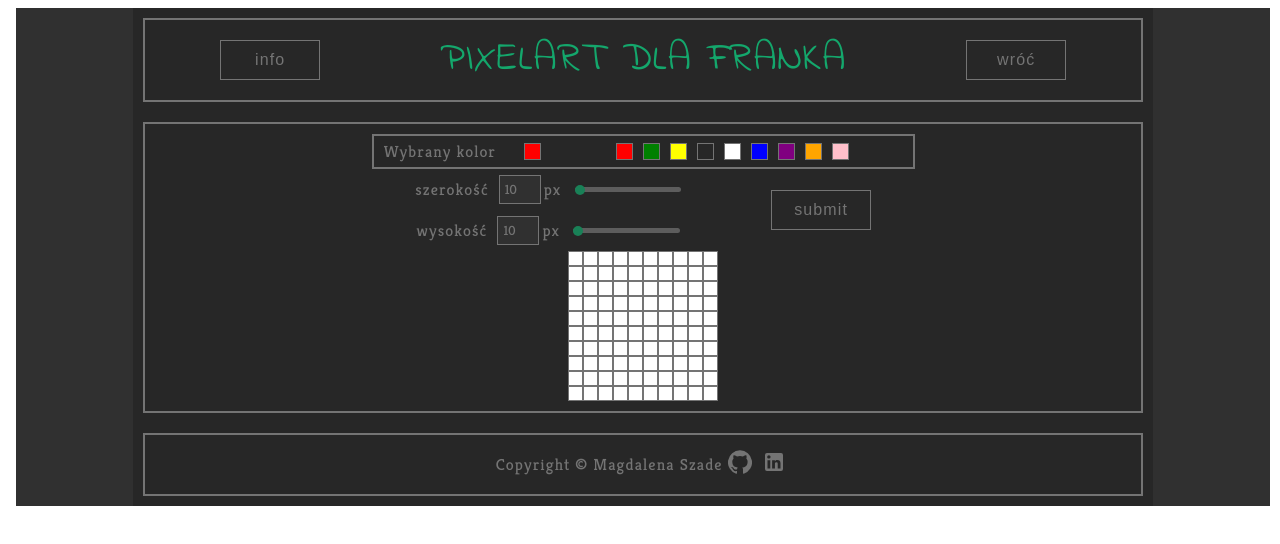
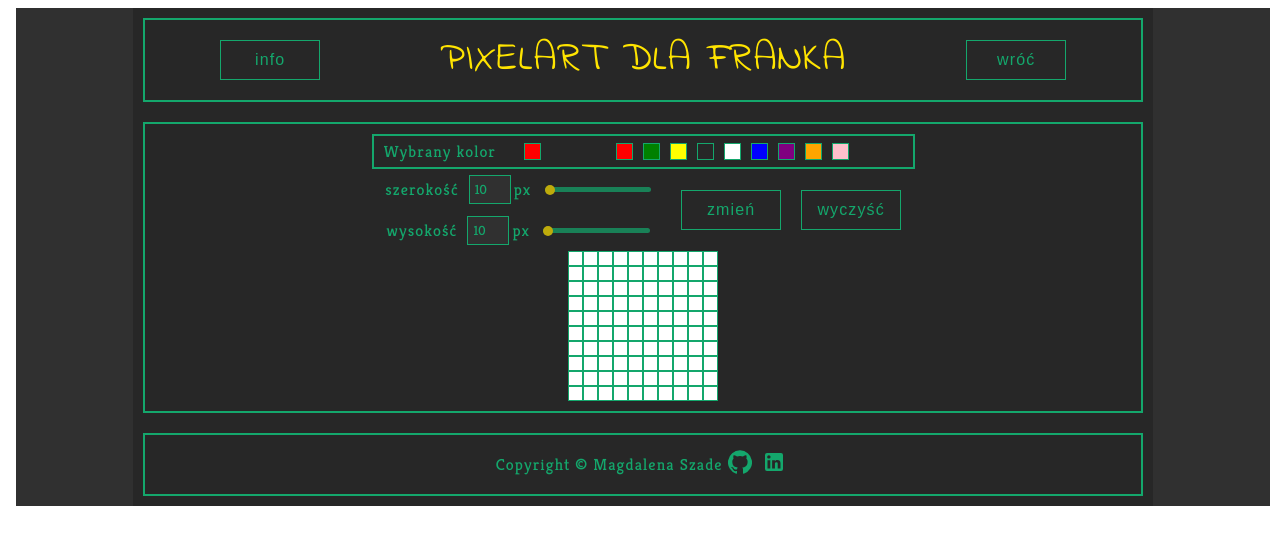
Before and after one commit to MagdaSzade/pixelart, a React (Create React App) app in the folder client/: page / in a window 1280 px wide. Shown: the top 544 px of the page. Built offline with nearby package versions, Linux system fonts and the light colour scheme.

Commit message:
Start to draw - clear not working

```diff
--- a/client/src/actions/index.js
+++ b/client/src/actions/index.js
@@ -19,17 +19,21 @@ export const selectColor = (color) => {
     }
 }
 
-export const widthOfPixelArt = (width) => {
+export const isNotBlank = () => {
     return {
-        type: "WIDTH",
-        payload: width
+        type: "NOT_BLANK",
     }
 }
 
-export const heightOfPixelArt = (height) => {
+export const sizeOfPixelArt = (width, height, blank) => {
+    const payload = {
+        width: width,
+        height: height,
+        blank: blank
+    }
     return {
-        type: "HEIGHT",
-        payload: height
+        type: "SELECT_SIZE",
+        payload: payload
     }
 }
 
--- a/client/src/components/contentComponents/DrawArt.js
+++ b/client/src/components/contentComponents/DrawArt.js
@@ -1,9 +1,13 @@
 import React from 'react';
 import { connect } from 'react-redux';
 
+import { isNotBlank } from '../../actions';
+
 class DrawArt extends React.Component {
 
-    art = new Array();
+    state = {
+        art:  []
+    }
 
     createArray() {
         const canva = new Array(this.props.height);
@@ -20,16 +24,29 @@ class DrawArt extends React.Component {
                 }
             }
         }
-        this.art = canva;
-        return canva;
+        console.log("1", this.props.isBlank);
+        if (this.state.art.length === 0 || this.props.isBlank) {
+            this.state.art = canva;
+            this.props.isNotBlank();
+        } else {
+            const height = (this.state.art.length <= canva.length) ? this.state.art.length : canva.length;
+            const width = (this.state.art[0].length <= canva[0].length) ? this.state.art[0].length : canva[0].length;
+            for (let i = 0; i < height; i++) {
+                for (let j = 0; j < width; j++) {
+                    canva[i][j].color = this.state.art[i][j].color;
+                }
+            }
+            this.state.art = canva;
+        }
     }
 
     createCanva() {
-        const canva = this.createArray()
-        return canva.map(row => {
+        this.createArray()
+        return this.state.art.map(row => {
             return row.map(pixel => {
                 const myStyle = {backgroundColor: pixel.color}
-                return <div className="grid-element" data={pixel.cell} style={myStyle}></div>;
+                const key = "key" + pixel.cell + pixel.color
+                return <div className="grid-element" data={pixel.cell} key={key} style={myStyle}></div>;
             })
         })
     }
@@ -54,8 +71,7 @@ class DrawArt extends React.Component {
                     col = cell.charAt(8) + cell.charAt(9);
                 }
             }
-            console.log(row, col);
-
+            this.state.art[row][col].color = this.props.selectedColor;
             event.target.style.backgroundColor = this.props.selectedColor;
         }
     }
@@ -75,10 +91,11 @@ class DrawArt extends React.Component {
 
 const mapStateToProps = (state) => {
     return {
-        width: state.width,
-        height: state.height,
+        width: state.size.width,
+        height: state.size.height,
+        isBlank: state.size.blank,
         selectedColor: state.selectedColor
     }
 }
 
-export default connect(mapStateToProps)(DrawArt);
+export default connect(mapStateToProps, { isNotBlank })(DrawArt);
--- a/client/src/components/contentComponents/SelectSizeBox.js
+++ b/client/src/components/contentComponents/SelectSizeBox.js
@@ -2,7 +2,7 @@ import React from 'react';
 import { connect } from 'react-redux'
 
 import Button from '../headerComponents/Button'
-import { widthOfPixelArt, heightOfPixelArt } from '../../actions';
+import { sizeOfPixelArt } from '../../actions';
 
 import '../../styles/selectSizeBoxStyles.css'
 
@@ -15,8 +15,15 @@ class SelectSizeBox extends React.Component {
 
     onFormSubmit(event) {
         event.preventDefault();
-        this.props.widthOfPixelArt(event.target.width.value);
-        this.props.heightOfPixelArt(event.target.height.value);
+    }
+
+    onChange(event) {
+        const isBlank = (event.target.getAttribute("data-id").includes("clear")) ? true : false;
+        this.props.sizeOfPixelArt(
+            this.state.widthValue,
+            this.state.heightValue,
+            isBlank
+        );
     }
 
     render() {
@@ -60,8 +67,9 @@ class SelectSizeBox extends React.Component {
                                 onChange={(e)=>{this.setState({heightValue: e.target.value})}}>
                             </input>
                         </div>
-                        <div className="submit-button">
-                            <Button text="submit" />
+                        <div className="submit-button" onClick={(e) => this.onChange(e)}>
+                            <Button data="change" text="zmień" />
+                            <Button data="clear" text="wyczyść" />
                         </div>
                     </div>
                 </form>
@@ -72,9 +80,9 @@ class SelectSizeBox extends React.Component {
 
 const mapStateToProps = (state) => {
     return {
-        width: state.width,
-        height: state.height
+        width: state.size.width,
+        height: state.size.height
     }
 }
 
-export default connect(mapStateToProps, { widthOfPixelArt, heightOfPixelArt })(SelectSizeBox);
+export default connect(mapStateToProps, { sizeOfPixelArt })(SelectSizeBox);
--- a/client/src/reducers/index.js
+++ b/client/src/reducers/index.js
@@ -32,21 +32,18 @@ const selectedColorReducer = (selectedColor = "red", action) => {
     }
 }
 
-const selectWidthReducer = (width = 10, action) => {
+const sizeReducer = (size = { width: 10, height: 10, blank: true }, action) => {
     switch (action.type) {
-        case "WIDTH":
+        case ("SELECT_SIZE"):
             return action.payload;
+        case ("NOT_BLANK"):
+            return {
+                width: size.width,
+                height: size.height,
+                blank: false
+            }
         default:
-            return width;
-    }
-}
-
-const selectHeightReducer = (height = 10, action) => {
-    switch (action.type) {
-        case "HEIGHT":
-            return action.payload;
-        default:
-            return height;
+            return size;
     }
 }
 
@@ -54,6 +51,5 @@ export default combineReducers({
     actualView: contentViewReducer,
     viewData: viewDataReducer,
     selectedColor: selectedColorReducer,
-    width: selectWidthReducer,
-    height: selectHeightReducer
+    size: sizeReducer,
 });
--- a/client/src/styles/styles.css
+++ b/client/src/styles/styles.css
@@ -3,10 +3,10 @@
     letter-spacing: 0.07em;
     --main-background-color: #303030;
     --components-background-color: #272727;
-    --main-detail-color: #747474;
+    --main-detail-color: #14A76C;
     --small-detail-color: #FF652F;
-    --border-detail-color: #FFE400;
-    --added-detail-color: #14A76C;
+    --border-detail-color: #747474;
+    --added-detail-color: #FFE400;
 }
 
 .conteiner {
```
